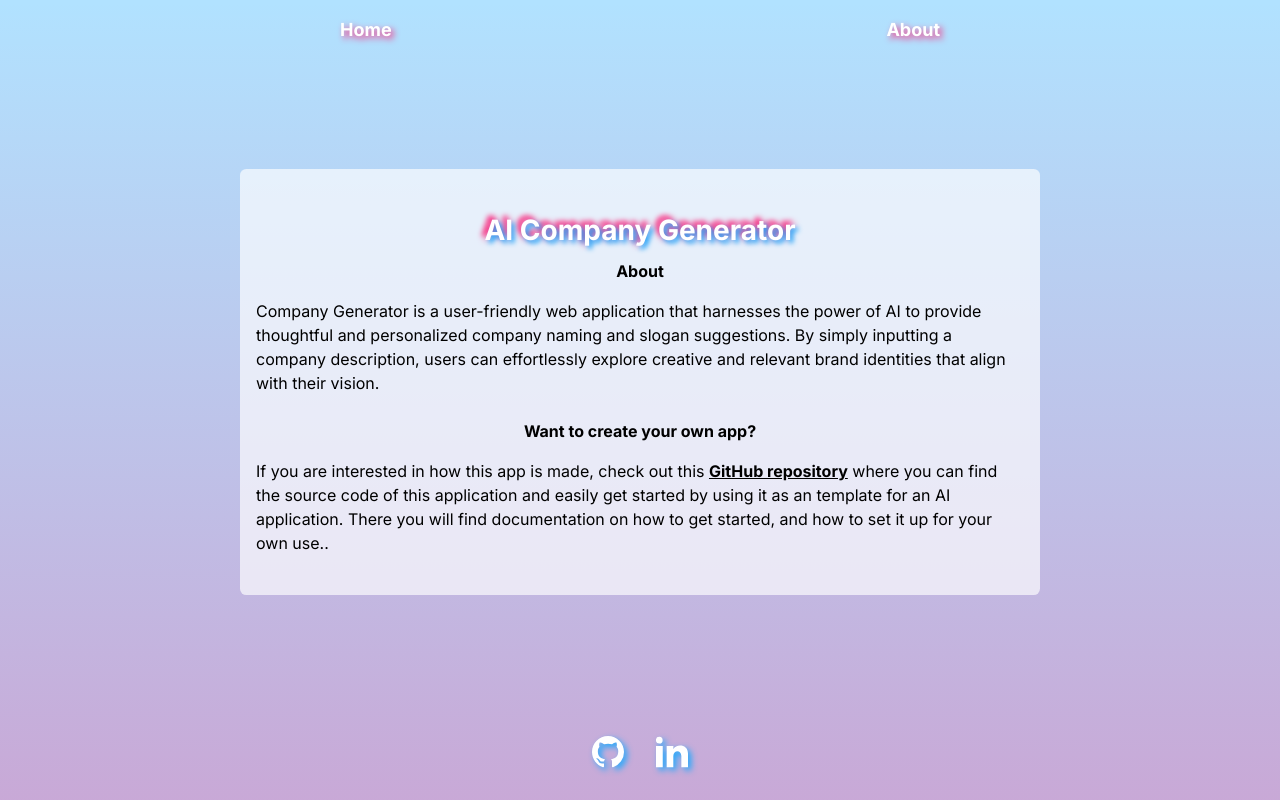
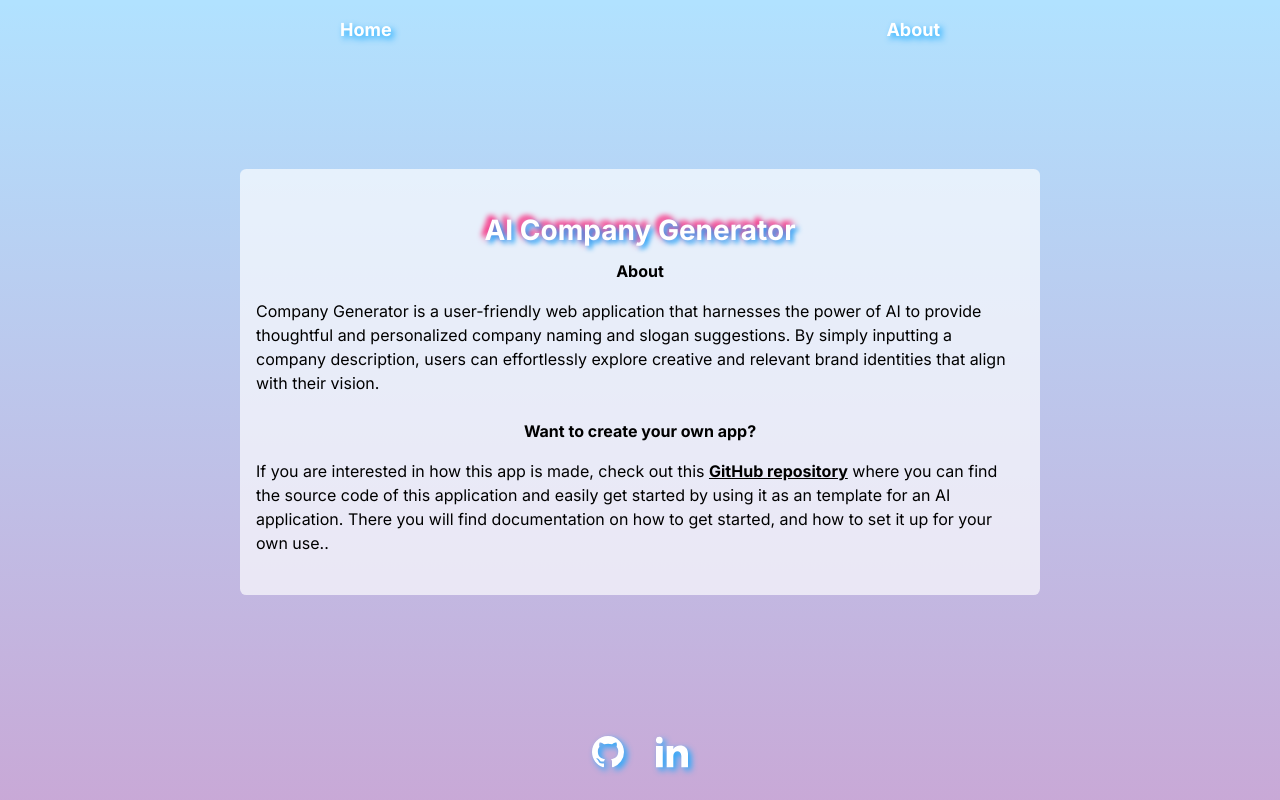
Before and after one commit to RickardHF/AICompanyGenerator, a Next.js app in the folder src/: page /en/about in a window 1280 px wide. Built offline with nearby package versions, Linux system fonts and the light colour scheme.

Commit message:
trying to make it work

```diff
--- a/src/components/Header.tsx
+++ b/src/components/Header.tsx
@@ -7,14 +7,14 @@ export default function Header() {
     return (<header className="flex w-full hor-flex justify-center items-center">
         <div className="content-container flex w-full hor-flex space-between items-center">
             <a
-                className="flex place-items-center gap-2 p-8 lg:pointer-events-auto lg:p-0 link-item shadow-color-two"
+                className="flex place-items-center gap-2 p-8 lg:pointer-events-auto lg:p-0 link-item shadow-color-one"
                 href="/"
                 rel="noopener noreferrer"
             >
                 <h2>{link_names("home")}</h2>
             </a>
             <a
-                className="flex place-items-center gap-2 p-8 lg:pointer-events-auto lg:p-0 link-item shadow-color-two"
+                className="flex place-items-center gap-2 p-8 lg:pointer-events-auto lg:p-0 link-item shadow-color-one"
                 href="/about"
                 rel="noopener noreferrer"
             >
--- a/src/package.json
+++ b/src/package.json
@@ -4,7 +4,7 @@
   "private": true,
   "scripts": {
     "dev": "next dev",
-    "build": "next build",
+    "build": "next build && next export",
     "start": "next start",
     "lint": "next lint"
   },
```
